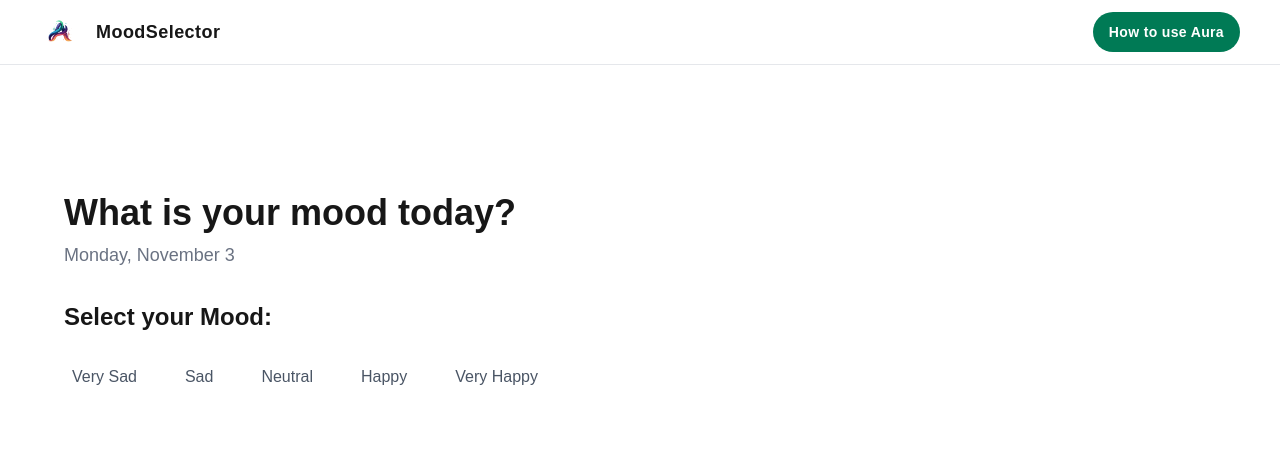
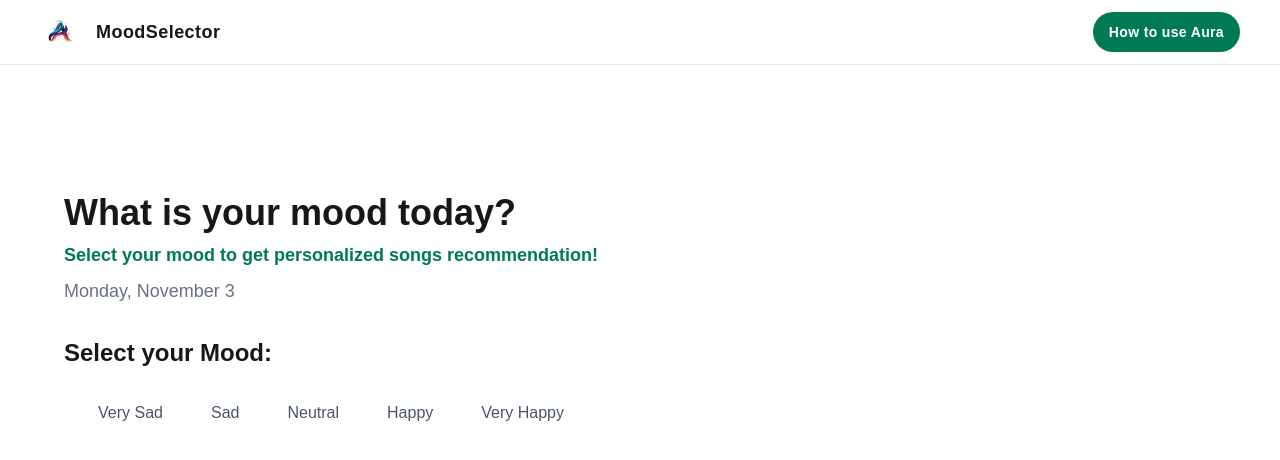
Before and after one commit to Camilacamalli/Aura, a Next.js app: page / in a window 1280 px wide. Shown: the top 460 px of the page. Built offline with nearby package versions, Linux system fonts and the light colour scheme.

Commit message:
unit-red: modified test

```diff
--- a/src/components/MoodSelector.tsx
+++ b/src/components/MoodSelector.tsx
@@ -25,6 +25,7 @@ export default function MoodSelector() {
   return (
     <div>
       <h1 className='text-4xl font-bold'>What is your mood today?</h1>
+      <p className='mt-2 text-lg text-emerald-700 font-bold'>Select your mood to get personalized songs recommendation!</p>
       <p className='mt-2 text-lg font-medium text-gray-500'>{formattedDate}</p>
       <h2 className='mt-8 text-2xl font-bold'>Select your Mood:</h2>
       <div className="mt-6 flex justify-center gap-4 md:gap-8">
```
Also changed, not shown: 1 other file (tests, documents, lock files or other folders).
